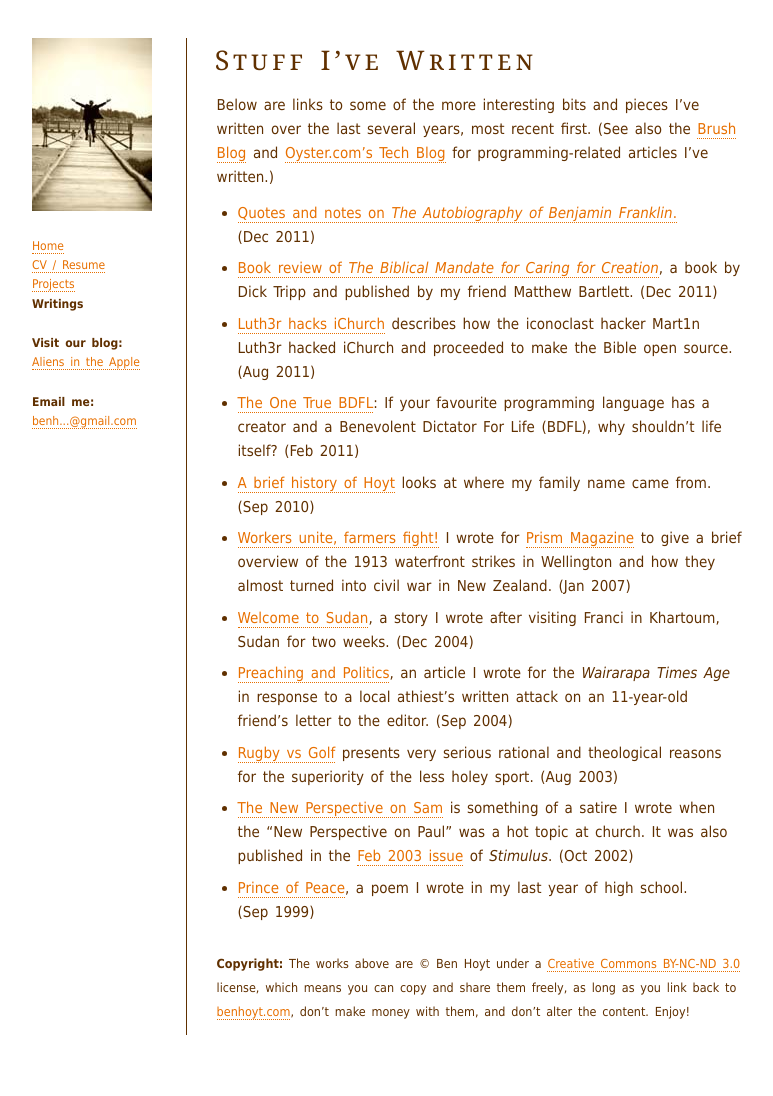
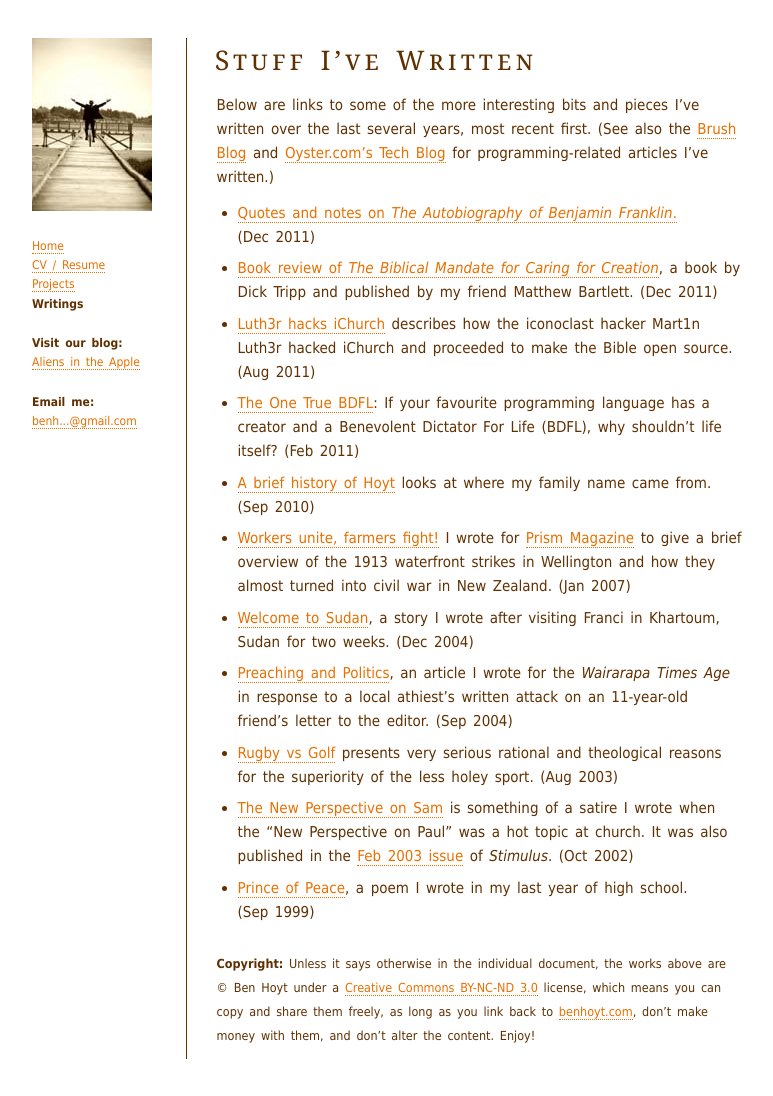
Before and after one commit to benhoyt/benhoyt.github.com, a Jekyll site: the page built from writings.html, in a window 1280 px wide. Shown: the whole page, without its empty margins (248-1021 px from the left). Built offline with Jekyll 4.4.1, drawn with Linux system fonts in a browser that asks for light colours; before the commit the page ends 1072 px from its top, so only the background shows below that.

Commit message:
Update /writings/ copyright to allow for overrides

```diff
--- a/writings.html
+++ b/writings.html
@@ -21,4 +21,4 @@
  <li><a href="/writings/prince-of-peace/">Prince of Peace</a>, a poem I wrote in my last year of high school. (Sep&nbsp;1999)</li>
 </ul>
 
-<p class="gap"><small><b>Copyright:</b> The works above are &copy; Ben Hoyt under a <a href="http://creativecommons.org/licenses/by-nc-nd/3.0/">Creative Commons BY-NC-ND 3.0</a> license, which means you can copy and share them freely, as long as you link back to <a href="http://benhoyt.com/">benhoyt.com</a>, don&rsquo;t make money with them, and don&rsquo;t alter the content. Enjoy!</small></p>
+<p class="gap"><small><b>Copyright:</b> Unless it says otherwise in the individual document, the works above are &copy; Ben Hoyt under a <a href="http://creativecommons.org/licenses/by-nc-nd/3.0/">Creative Commons BY-NC-ND 3.0</a> license, which means you can copy and share them freely, as long as you link back to <a href="http://benhoyt.com/">benhoyt.com</a>, don&rsquo;t make money with them, and don&rsquo;t alter the content. Enjoy!</small></p>
```
